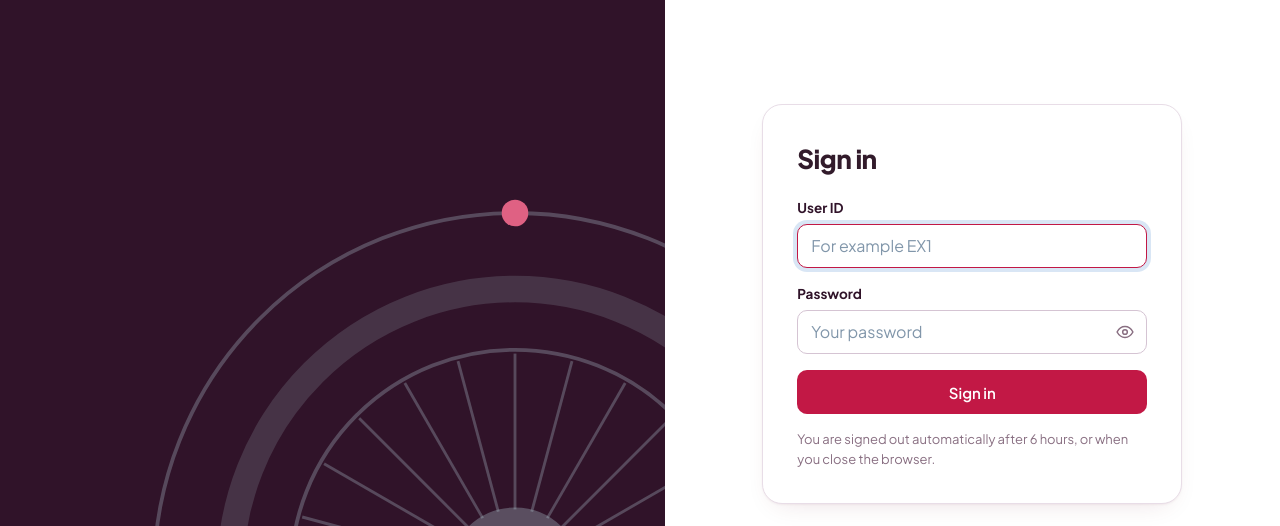
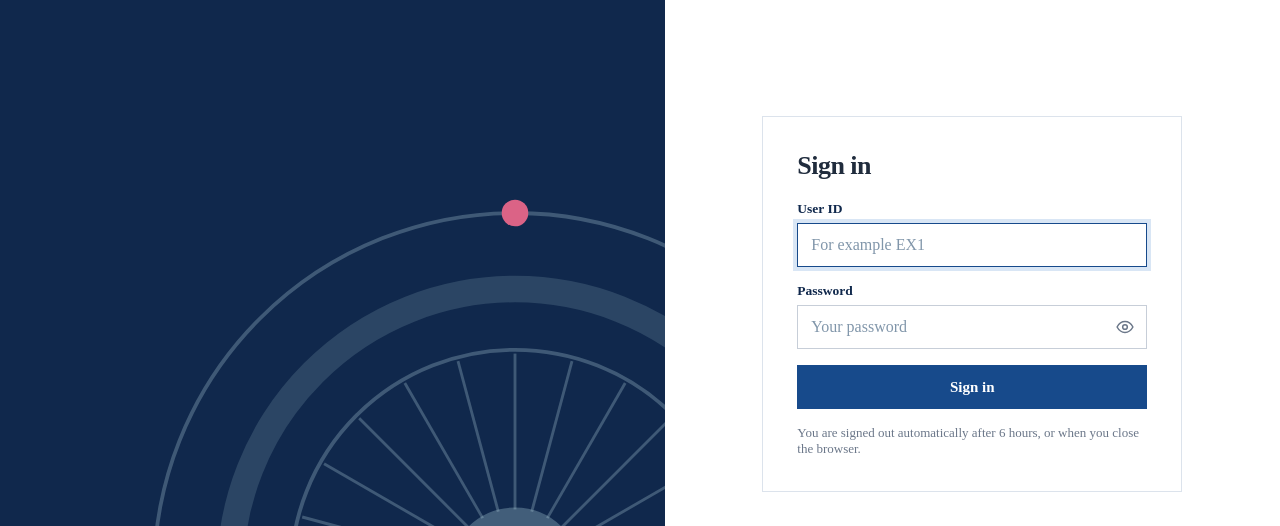
Before and after one commit to SUS-IO/SFA, a plain HTML site: page index.html in a window 1280 px wide. Shown: the part 96-622 px from the top of the page. Drawn offline with Linux system fonts and the light colour scheme.

Commit message:
Update app.css

```diff
--- a/assets/css/app.css
+++ b/assets/css/app.css
@@ -9,66 +9,29 @@
 
 
 
+
 :root {
-  /* Wanda Maximoff — Scarlet Witch */
-  --deep-purple: #301329;
-  --muted-plum: #C21845;
-  --warm-apricot: #F45B82;
-  --alabaster: #FFFFFF;
+  --navy: #10284C;
+  --blue: #174A8B;
+  --blue-600: #103665;
+  --blue-50: #EAF2FC;
 
-  --blue: #C21845;
-  --blue-600: #8E123D;
-  --blue-50: #FFF0F5;
+  --pink: #D62839;
+  --pink-50: #FCEAEC;
+  --pink-ink: #9F1C2A;
 
-  --navy: #301329;
   --mist: #FFFFFF;
-  --aqua: #F1E7FA;
-
-  --pink: #F45B82;
-  --pink-50: #FFF0F5;
-  --pink-ink: #8E123D;
-
-  --green: #25845A;
-  --green-50: #E2F5EB;
-  --green-ink: #145C3A;
-
-  --ink: #321B2B;
-  --ink-2: #896F82;
-  --line: #E8DDE7;
-  --line-2: #D5C4D3;
   --surface: #FFFFFF;
   --wash: #FFFFFF;
+  --aqua: #C7CED8;
 
-  --gradient-primary:
-    linear-gradient(135deg, #650A25 0%, #C21845 55%, #F45B82 100%);
+  --ink: #202C3D;
+  --ink-2: #6B7789;
+  --line: #DCE3EC;
+  --line-2: #C7CED8;
 
-  --gradient-action:
-    linear-gradient(110deg, #8E123D 0%, #C21845 55%, #E94D79 100%);
-
-  --gradient-mystic:
-    linear-gradient(120deg, #650A25 0%, #C21845 52%, #7950A5 100%);
-
-  --gradient-soft:
-    linear-gradient(110deg, #FFF0F5 0%, #FFFFFF 50%, #F1E7FA 100%);
-
-  --r-sm: 10px;
-  --r-md: 14px;
-  --r-lg: 20px;
-
-  --shadow: 0 1px 2px rgba(101,10,37,.05),
-            0 10px 28px -14px rgba(101,10,37,.16);
-  --shadow-lg: 0 24px 60px -20px rgba(101,10,37,.22);
-
-  --side-w: 248px;
-  --tab-h: 64px;
-
-  font-family: 'Plus Jakarta Sans', system-ui, sans-serif;
-  font-size: 15px;
-  line-height: 1.5;
+  background: #FFFFFF;
   color: var(--ink);
-  background: #FFFFFF;
-
-  -webkit-text-size-adjust: 100%;
 }
 
 
```
